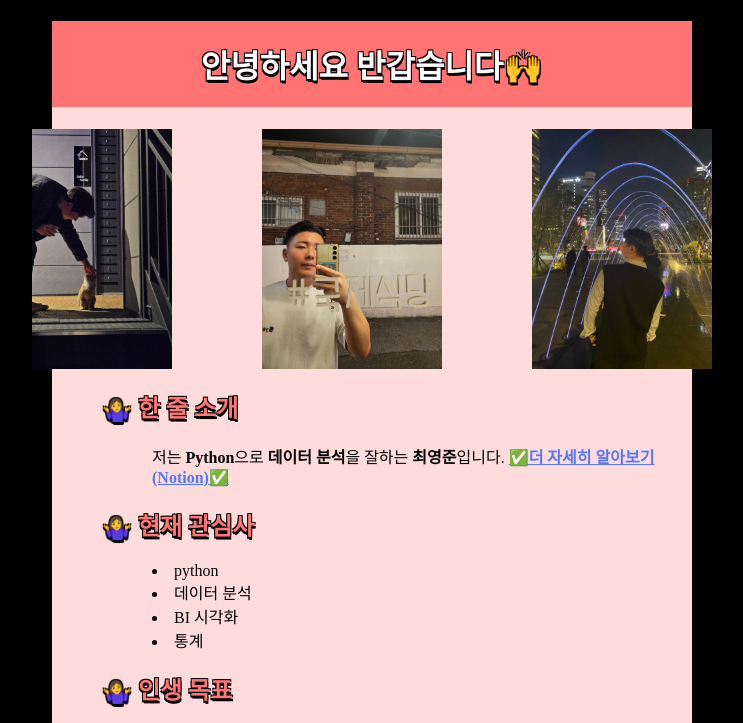
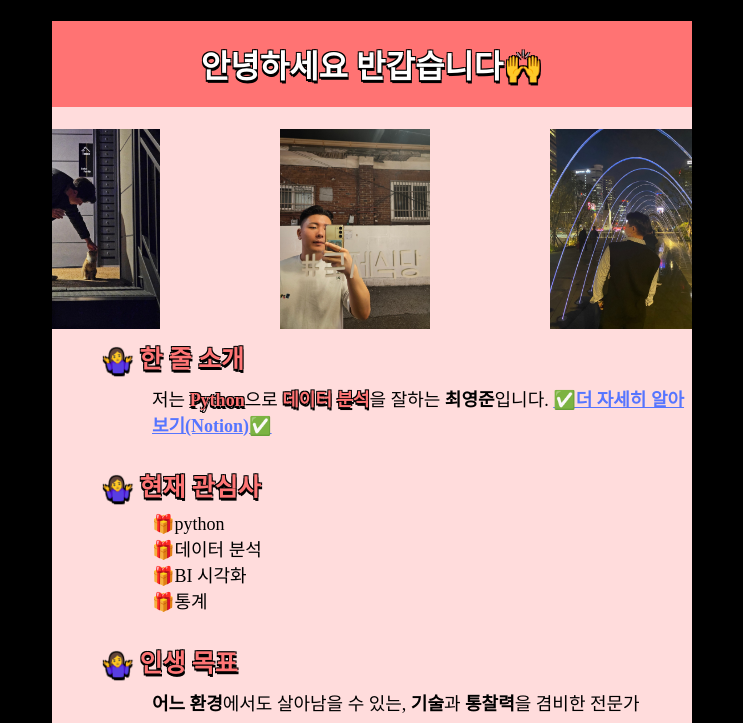
Before and after one commit to ZeroJoon2/zerojoon2.github.io, a plain HTML site: page index.html in a window 1280 px wide. Shown: the top 723 px of the page, without its empty margins (276-1019 px from the left). Drawn offline with Linux system fonts and the light colour scheme.

Commit message:
commit3 20241105

```diff
--- a/index.html
+++ b/index.html
@@ -5,6 +5,7 @@
     <meta name="viewport" content="width=device-width, initial-scale=1.0">
     <title>ZeroJoon2</title>
     <style>
+
         body {
             background-color: black;
             color: black;
@@ -24,14 +25,28 @@
 
         .text{
             margin-left : 50px;
+        }
 
+        .color_font{
+            color: #ff7373;
+            text-shadow:
+                1px 3px 0px black,
+                -1px 1.5px 0px black,
+                1px -1.5px 0px black,
+                -1px -1px 0px black;
         }
 
 
         .details{
             margin-left: 50px;
+            margin-bottom : 30px;
+            font-size: 18px;
+        }
 
+        .bullet_changed_list{
+            list-style-type: "🎁";
         }
+
         .main_header h1{
             background-color: #ff7373;
             color: white;
@@ -48,18 +63,28 @@
         .image-container{
             display: flex;
             justify-content: center;
-            gap : 90px;
+            gap : 120px;
+            overflow: hidden;
         }
+
         #profile {
-            width : 180px;
-            height : 240px;
+            width : 150px;
+            height : 200px;
             display: inline-block;
+            transition: transform 0.5s ease;
+        }
+
+        #profile:hover{
+            transform : scale(180%);
 
         }
 
         .header{
+            margin-top: 10px;
+            margin-bottom: 10px;
             color: hsl(0, 100%, 73%);
             display : block;
+            font-size: 25px;
             text-shadow:
                 1px 3px 0px black,  /* 오른쪽 아래 */
                 -1px 1.5px 0px black, /* 왼쪽 아래 */
@@ -71,13 +96,12 @@
             color: rgb(86, 117, 255);
         }
         .table_all{
-
             width: 95%;
             border-collapse: collapse;
         }
 
         .table_all th, .table_rows td{
-            border: 2px solid;
+            border: 1px solid;
             border-color: hsl(0, 100%, 73%);
             border-radius: 10px;
             text-align: center;
@@ -108,16 +132,18 @@
         <div class = 'text'>
             <h2 class = 'header'>🤷‍♀️ 한 줄 소개</h2>
                 <div class = details>
-                    저는 <strong>Python</strong>으로 <strong>데이터 분석</strong>을 잘하는 <strong>최영준</strong>입니다. <a id = 'notion_link' href = 'https://ymjoon2.notion.site/27cc0a25eda3440d816f092a4a06e002' target="_blank"><strong>✅더 자세히 알아보기(Notion)✅</strong></a>
+                    저는 <strong class = 'color_font'>Python</strong>으로 <strong class = 'color_font'>데이터 분석</strong>을 잘하는 <strong>최영준</strong>입니다. <a id = 'notion_link' href = 'https://ymjoon2.notion.site/27cc0a25eda3440d816f092a4a06e002' target="_blank"><strong>✅더 자세히 알아보기(Notion)✅</strong></a>
                 </div>
 
             <h2 class = 'header'>🤷‍♀️ 현재 관심사</h2>
+                <ui class = 'bullet_changed_list'>
                     <div class = 'details'>
                         <li>python</li>
                         <li>데이터 분석</li>
                         <li>BI 시각화</li>
                         <li>통계</li>
                     </div>
+                </ui>
 
             <h2 class = 'header'>
                 🤷‍♀️ 인생 목표
@@ -155,7 +181,7 @@
                         </tr>
                     </table>
                 </div>
-
+<!--
                 <h2 class = 'header'>
                     🤷‍♀️ 주요 커리어
                 </h2>
@@ -196,7 +222,8 @@
                     </div>
 
             </div>
+        -->
+    </div>
 
-    </div>
 </body>
 </html>
```
Lines whose indentation alone changed are shown as unchanged.
